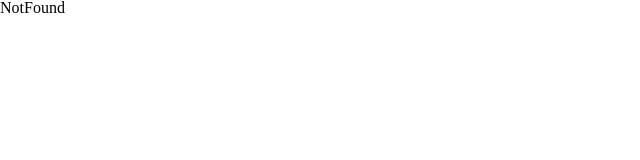
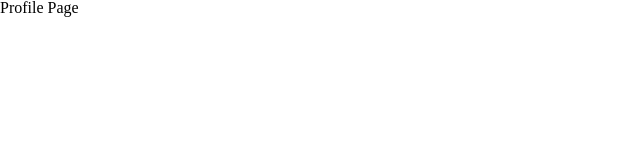
Before and after one commit to j32u4ukh/react-learning, a React (Vite) app in the folder app/articlecamp-front/: page /profile in a window 1280 px wide. Shown: the top 160 px of the page, without its empty margins (0-640 px from the left). Built offline with nearby package versions, Linux system fonts and the light colour scheme.

Commit message:
feat: 新增個人資料頁和用戶列表頁

```diff
--- a/app/articlecamp-front/src/App.jsx
+++ b/app/articlecamp-front/src/App.jsx
@@ -7,7 +7,9 @@ import EditPage from './pages/EditPage';
 import HomePage from './pages/HomePage';
 import LoginPage from './pages/LoginPage';
 import NotFoundPage from './pages/NotFoundPage';
+import ProfilePage from './pages/ProfilePage';
 import RegisterPage from './pages/RegisterPage';
+import UsersPage from './pages/UsersPage';
 
 export default function App() {
   return (
@@ -24,6 +26,9 @@ export default function App() {
           <Route path=':id/edit' element={<EditPage />} />
         </Route>
 
+        <Route path="/profile" element={<ProfilePage />} />
+        <Route path="/users" element={<UsersPage />} />
+
         {/* 全匹配路由
         設定 Route path="*" 在所有路由的最下方，當上面的路徑都沒有匹配到時，就會顯示此組件，可用於 404 找不到頁面 */}
         <Route path="*" element={<NotFoundPage />} />
--- /dev/null
+++ b/app/articlecamp-front/src/pages/ProfilePage.jsx
@@ -0,0 +1,7 @@
+export default function ProfilePage(){
+    return (
+        <>
+            <h1>Profile Page</h1>
+        </>
+    );
+}
--- /dev/null
+++ b/app/articlecamp-front/src/pages/UsersPage.jsx
@@ -0,0 +1,7 @@
+export default function UsersPage(){
+    return (
+        <>
+            <h1>Users Page</h1>
+        </>
+    );
+}
```
